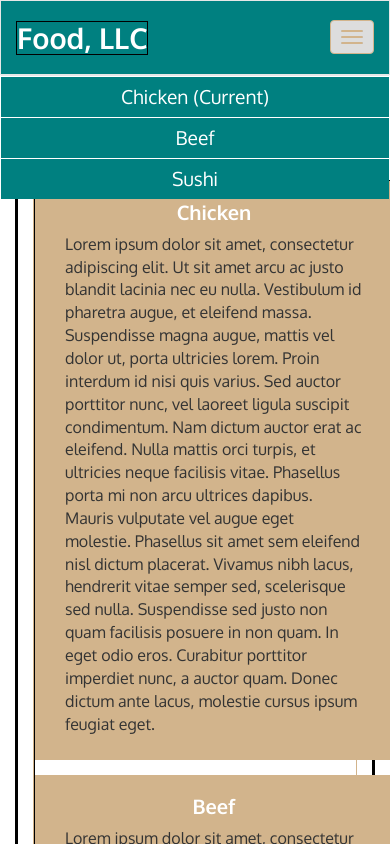
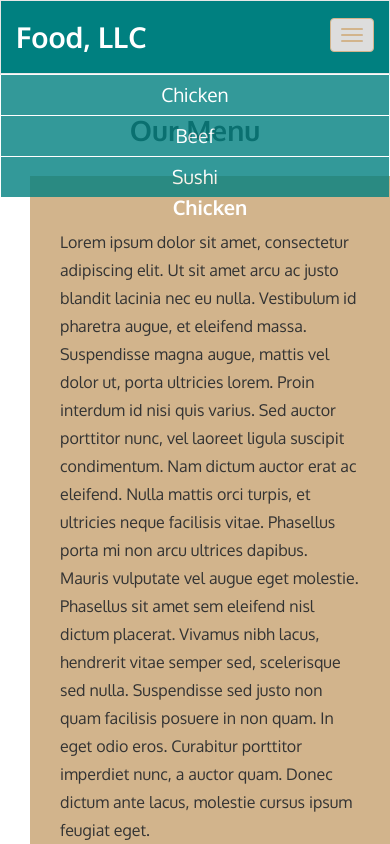
Before and after one commit to Coco-daisy/coursera-test, a plain HTML site: page mod3_solution/index.html in a window 390 px wide. Both pictures are taken after a click on the button "Toggle navigation". Shown: the top 844 px of the page. Drawn offline with Linux system fonts and the light colour scheme.

Commit message:
Some additions to my page content.

```diff
--- a/mod3_solution/css/stylesheet.css
+++ b/mod3_solution/css/stylesheet.css
@@ -12,7 +12,6 @@ body {font-family: "Oxygen", sans-serif;}
 	margin-top: 20px;
 	margin-bottom: 20px;
 	height: 80%;
-	border: 1px solid black;
 }
 .navbar-brand h1 { /* Company name */
 	color: white;
@@ -27,26 +26,23 @@ body {font-family: "Oxygen", sans-serif;}
 	position: relative;
 	background-color: teal;
 	margin-top: 0px;
-	opacity: 1;
+	opacity: 0.8;
+	z-index: 2;
 }
 #nav-list a {
-	background-color: teal;
 	color: white;
 	text-align: center;
 	border-top: 1px solid white;
 }
 #nav-list a:hover {
-	background: tan;
+	background-color: tan;
 }
 .navbar-header button.navbar-toggle, .navbar-header .icon-bar {
-	border: 1px solid tan;
+	border: 1.5px solid tan;
 }
 .navbar-header button.navbar-toggle {
 	clear: both;
 	margin-top: -55px;
-}
-.navbar-nav {
-	position: static;
 }
 /* END HEADER */
 
@@ -54,7 +50,6 @@ body {font-family: "Oxygen", sans-serif;}
 #main-content {
 	margin-right: auto;
 	margin-left: auto;
-	border: 3px solid black;
 }
 #wrapper {
 	border: 1px solid tan;
@@ -65,20 +60,19 @@ body {font-family: "Oxygen", sans-serif;}
 	font-weight: bold;
 }
 #menu-tiles {
+}
+#tile1, #tile2, #tile3 {
 	height: auto;
 	width: 100%;
-	margin-bottom: 15px;
-	margin-right: auto;
-	margin-left: auto;
-	position: relative;
-	overflow: hidden;
-	border: 1px solid black;
-}
-#tile1, #tile2, #tile3 {
 	background-color: tan;
 	padding-right: 50px;
 	padding-left: 50px;
+	margin-right: auto;
+	margin-left: auto;
 	margin-bottom: 15px;
+	position: relative;
+	overflow: hidden;
+	z-index: 1;
 }
 .container h2 {
 	font-size: 1.75rem;
@@ -91,6 +85,7 @@ body {font-family: "Oxygen", sans-serif;}
 }
 .container p {
 	font-size: 1rem;
+	line-height: 1.75;
 	padding-bottom: 15px;
 }
 /* END HOME PAGE */
@@ -128,13 +123,9 @@ body {font-family: "Oxygen", sans-serif;}
 	}
 	#collapsable-nav {
 		padding: 0;
-		z-index: 3;
 	}
 	#collapsable-nav a { /* Collapsed nav menu text: Chicken, Beef, Sushi */
 		font-size: 1.2rem;
-	}
-	#nav-list {
-		z-index: 4;
 	}
 	/* END HEADER */
 
@@ -143,7 +134,6 @@ body {font-family: "Oxygen", sans-serif;}
 		margin-top: auto;
 		margin-right: 15px;
 		margin-left: 15px;
-		z-index: 1;
 	}
 	#menu-tiles	{
 		width: 360px;
@@ -155,7 +145,6 @@ body {font-family: "Oxygen", sans-serif;}
 	#tile1, #tile2, #tile3 {
 		padding-right: 30px;
 		padding-left: 30px;
-		z-index: 2;
 	}
 	/* END HOME PAGE */
 }
--- a/mod3_solution/index.html
+++ b/mod3_solution/index.html
@@ -17,38 +17,48 @@
 		<nav id="header-nav" class="navbar navbar-default">
 			<div class="container">
 				<div class="navbar-header">
+					<!-- <a href="index.html" class="pull-left visible-md visible-lg"><div id"logo-img"></div></a> -->
+
 					<div class="navbar-brand">
-						<h1>Food, LLC</h1>
+						<!-- <a href="index.html"> -->
+						<h1>Food, LLC</h1> <!-- </a><p><img src="images/star-k-logo.png" alt="Kosher certification"><span>Kosher Certified</span></p> -->
 					</div>
-					<button type="button" class="navbar-toggle collaosed" data-toggle="collapse" data-target="#collapsable-nav" aria-expand="false">
+
+					<button type="button" class="navbar-toggle collaosed" data-toggle="collapse" data-target="#collapsable-nav" aria-controls="collapsable-nav aria-expand="false">
 						<span class="sr-only">Toggle navigation</span>
 						<span class="icon-bar"></span>
 						<span class="icon-bar"></span>
 						<span class="icon-bar"></span>
 					</button>
 				</div>
-				<div id="collapsable-nav" class="collapse navbar-collapse"> <!-- contain div -->
-					<ul id="nav-list" class="nav navbar-nav navbar-right">
-						<li class="visible-xs active">
-							<a href="#chicken" class="visible-xs">Chicken <span>(Current)</span></a> <!-- Visible xs only -->
+
+				<div id="collapsable-nav" class="collapse navbar-collapse">
+					<ul id="nav-list" class="nav navbar-nav navbar-right visible-xs">
+						<li>
+							<a href="#chicken"> Chicken</a>
 						</li>
 						<li>
-							<a href="#beef" class="visible-xs">Beef</a> <!-- Visible xs only -->
+							<a href="#beef"> Beef</a>
 						</li>
 						<li>
-							<a href="#sushi" class="visible-xs">Sushi</a> <!-- Visible xs only -->
+							<a href="#sushi"> Sushi</a>
 						</li>
 					</ul> <!-- #nav-list -->
+
 				</div> <!-- .collapse .navbar-collapse -->
 			</div> <!-- .container -->
 		</nav> <!-- #header-nav -->
 	</header>
 
 	<div id="main-content" class="container">
-		<div id="wrapper">
+		<!-- <div class="jumbotron">
+			<img src="" alt="Picture of restaurant" class="img-responsive visible-xs">
+		</div> -->
+
 		<h2 id="title" class="text-center">Our Menu</h2>
+
 		<section id="menu-tiles" class="row">
-			<div id="tile1" class="container-fruid col-md-12 col-sm-12 col-xs-12">
+			<div id="tile1" class="col-md-12 col-sm-12 col-xs-12">
 				<h3 id="chicken" class="text-center">Chicken</h3>
 				<p>Lorem ipsum dolor sit amet, consectetur adipiscing elit. Ut sit amet arcu ac justo blandit lacinia nec eu nulla. Vestibulum id pharetra augue, et eleifend massa. Suspendisse magna augue, mattis vel dolor ut, porta ultricies lorem. Proin interdum id nisi quis varius. Sed auctor porttitor nunc, vel laoreet ligula suscipit condimentum. Nam dictum auctor erat ac eleifend. Nulla mattis orci turpis, et ultricies neque facilisis vitae. Phasellus porta mi non arcu ultrices dapibus. Mauris vulputate vel augue eget molestie. Phasellus sit amet sem eleifend nisl dictum placerat. Vivamus nibh lacus, hendrerit vitae semper sed, scelerisque sed nulla. Suspendisse sed justo non quam facilisis posuere in non quam. In eget odio eros. Curabitur porttitor imperdiet nunc, a auctor quam. Donec dictum ante lacus, molestie cursus ipsum feugiat eget.</p>
 			</div>
@@ -61,7 +71,6 @@
 				<p>Lorem ipsum dolor sit amet, consectetur adipiscing elit. Ut sit amet arcu ac justo blandit lacinia nec eu nulla. Vestibulum id pharetra augue, et eleifend massa. Suspendisse magna augue, mattis vel dolor ut, porta ultricies lorem. Proin interdum id nisi quis varius. Sed auctor porttitor nunc, vel laoreet ligula suscipit condimentum. Nam dictum auctor erat ac eleifend. Nulla mattis orci turpis, et ultricies neque facilisis vitae. Phasellus porta mi non arcu ultrices dapibus. Mauris vulputate vel augue eget molestie. Phasellus sit amet sem eleifend nisl dictum placerat. Vivamus nibh lacus, hendrerit vitae semper sed, scelerisque sed nulla. Suspendisse sed justo non quam facilisis posuere in non quam. In eget odio eros. Curabitur porttitor imperdiet nunc, a auctor quam. Donec dictum ante lacus, molestie cursus ipsum feugiat eget.</p>
 			</div>
 		</section>
-		</div>
 	</div>
 
 	<!-- jQuery (Bootstrap JS plugins depend on it) -->
```
